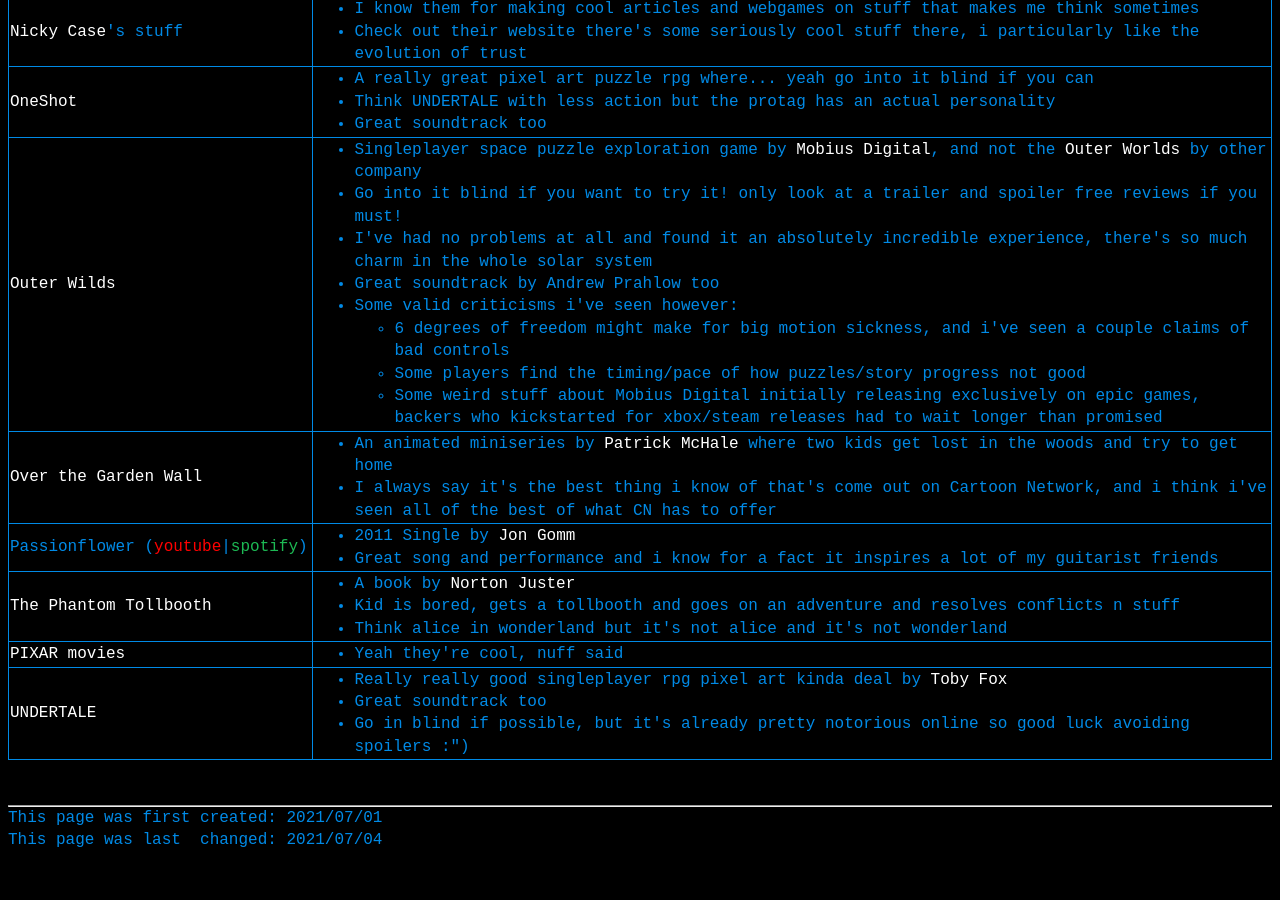
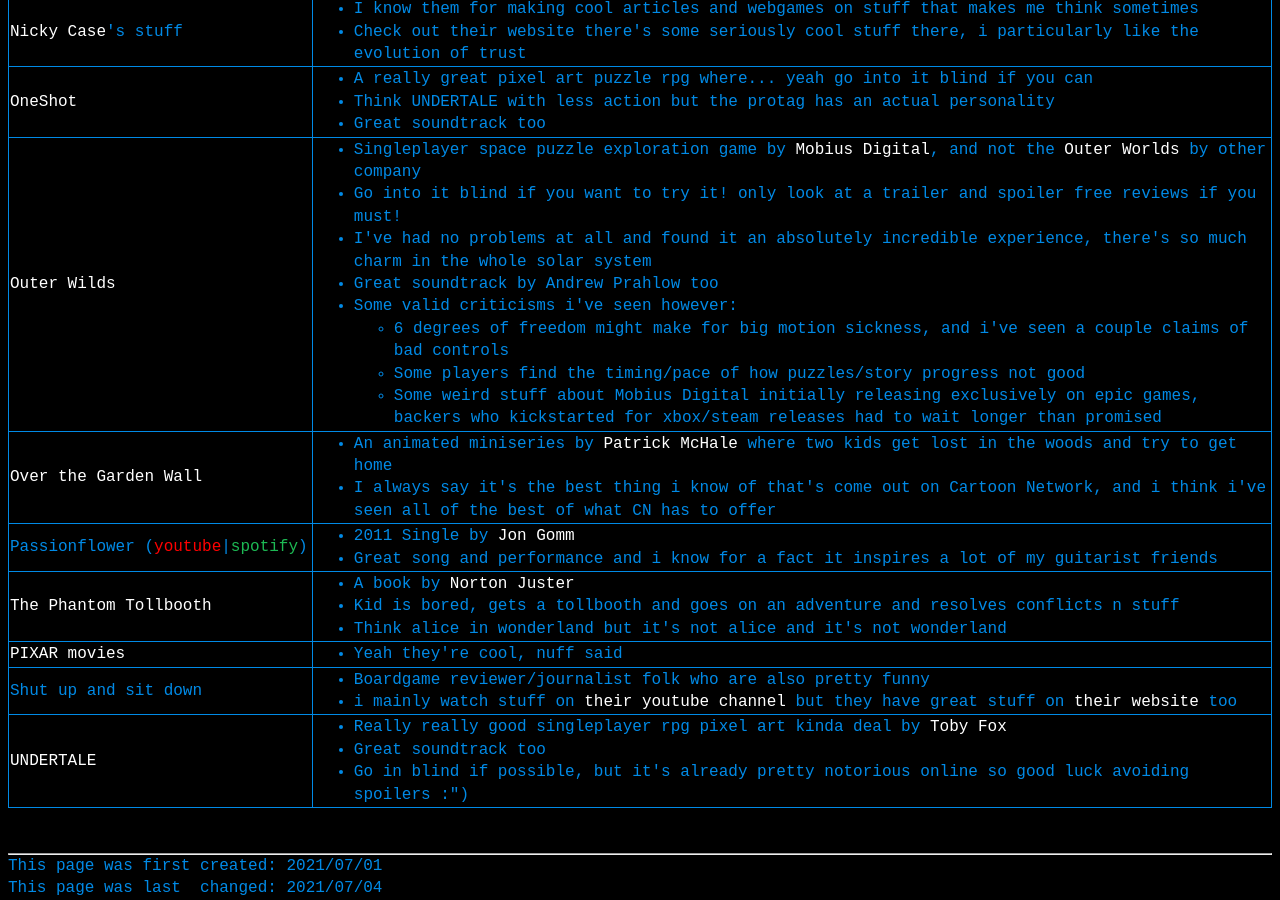
Before and after one commit to a-erfan-aa/a-erfan-aa.github.io, a Jekyll site: the page built from things-i-like.html, in a window 1280 px wide and 900 px high, scrolled down 3017 px. Built offline with Jekyll 4.4.1, drawn with Linux system fonts in a browser that asks for light colours; before the commit the page ends 3869 px from its top, so only the background shows below that.

Commit message:
added susd to the list

```diff
--- a/things-i-like.html
+++ b/things-i-like.html
@@ -369,6 +369,15 @@
 				</ul>
 			</td>
 		</tr>
+		<tr>
+			<td>Shut up and sit down</td>
+			<td>
+				<ul>
+					<li>Boardgame reviewer/journalist folk who are also pretty funny</li>
+					<li>i mainly watch stuff on <a href="https://www.youtube.com/channel/UCyRhIGDUKdIOw07Pd8pHxCw">their youtube channel</a> but they have great stuff on <a href="https://www.shutupandsitdown.com/">their website</a> too</li>
+				</ul>
+			</td>
+		</tr>
 		<tr class="videogame music">
 			<td><a href="https://undertale.com/">UNDERTALE</a></td>
 			<td>
```
